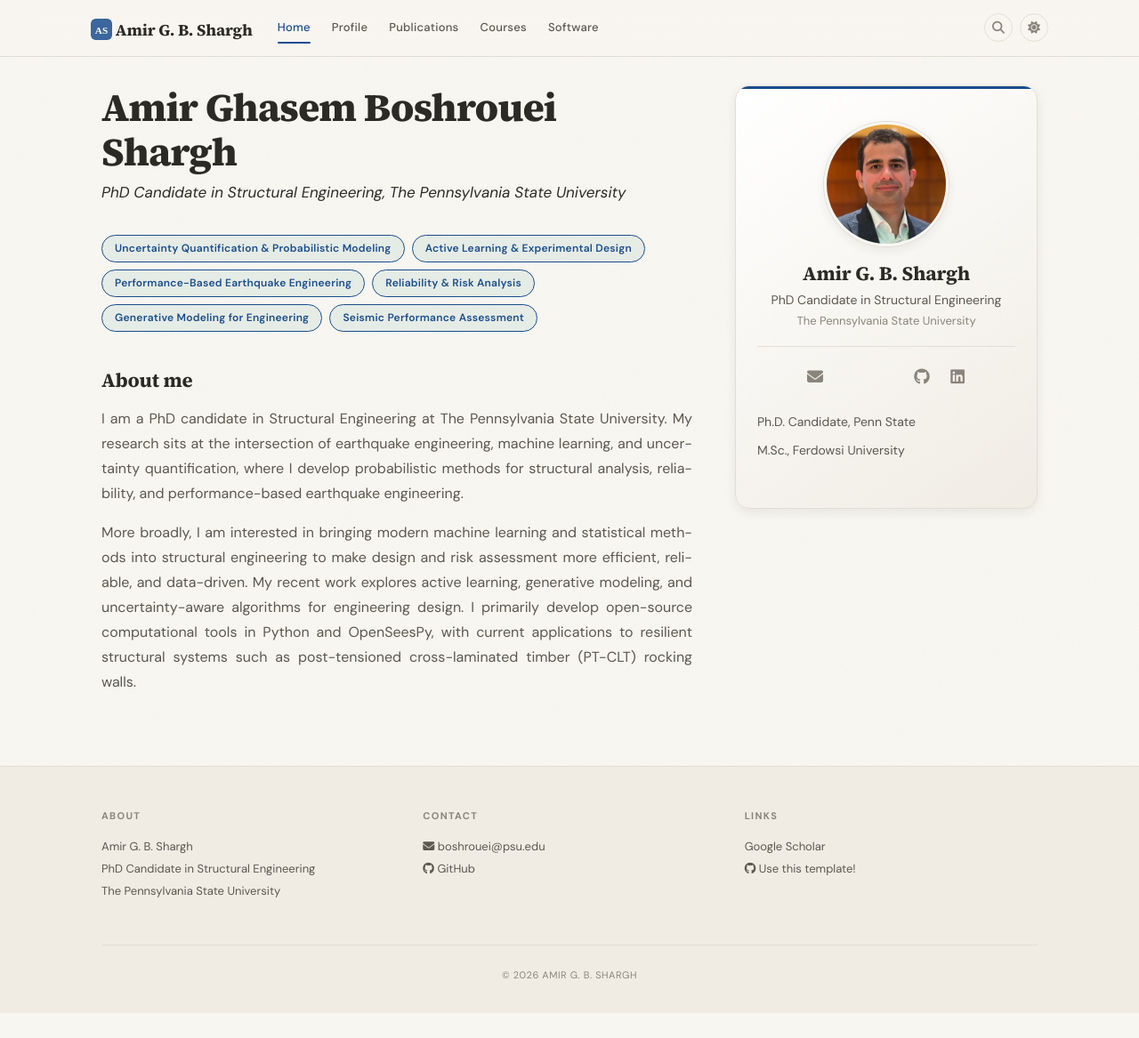
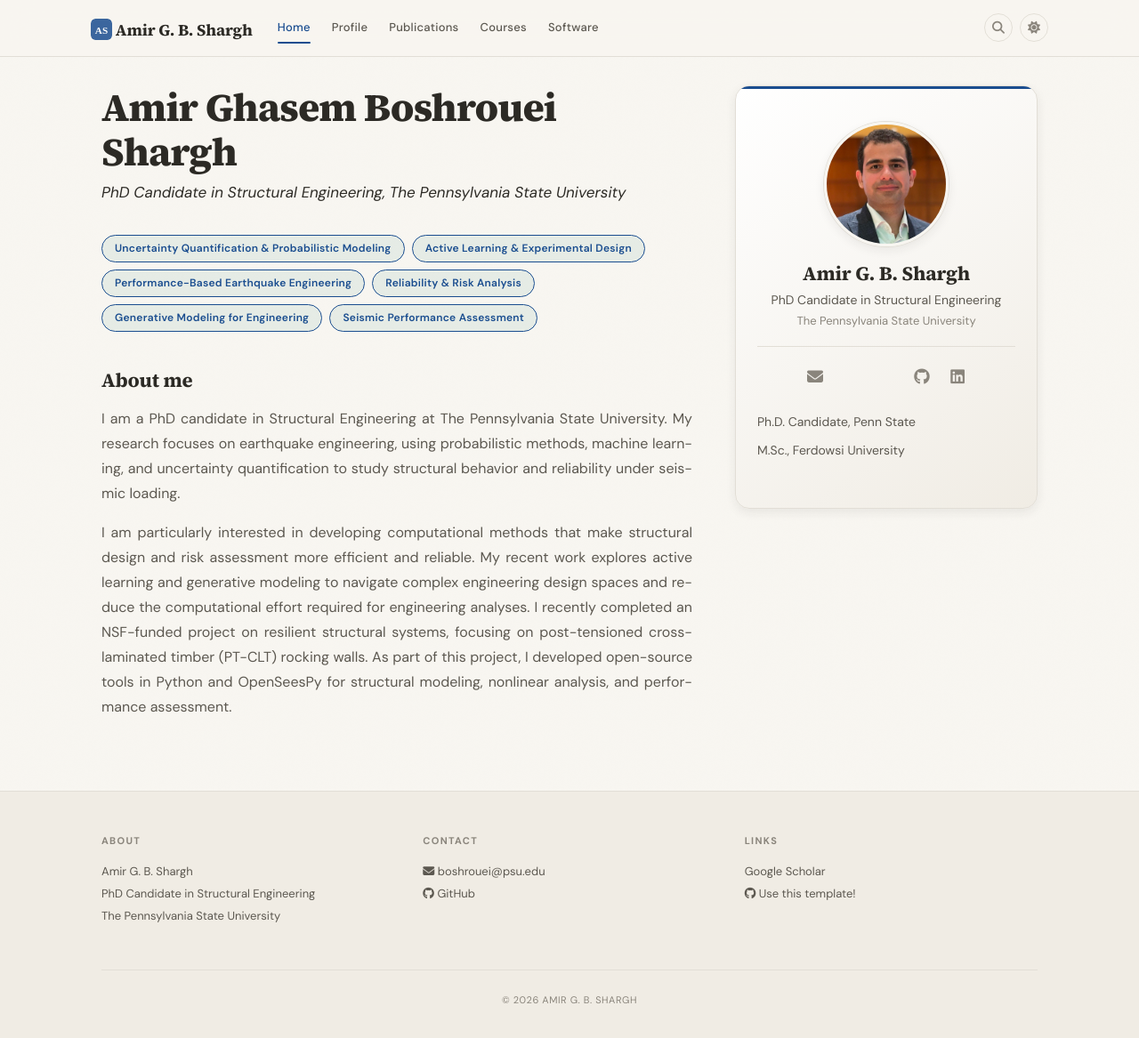
Before and after one commit to AGB-Shargh/AGB-Shargh.github.io, a Jekyll site: the page built from _pages/home.md, in a window 1280 px wide. Shown: the whole page at 89% size. Built offline with Jekyll 4.4.1, drawn with Linux system fonts in a browser that asks for light colours; a style sheet for code colours, icons or effects is not loaded; before the commit the page ends 1139 px from its top, so only the background shows below that.

Commit message:
Update home.md

```diff
--- a/_pages/home.md
+++ b/_pages/home.md
@@ -31,8 +31,8 @@ permalink: /
 
 <div class="justify-text" markdown="1">
 
-I am a PhD candidate in Structural Engineering at The Pennsylvania State University. My research sits at the intersection of earthquake engineering, machine learning, and uncertainty quantification, where I develop probabilistic methods for structural analysis, reliability, and performance-based earthquake engineering.
+I am a PhD candidate in Structural Engineering at The Pennsylvania State University. My research focuses on earthquake engineering, using probabilistic methods, machine learning, and uncertainty quantification to study structural behavior and reliability under seismic loading.
 
-More broadly, I am interested in bringing modern machine learning and statistical methods into structural engineering to make design and risk assessment more efficient, reliable, and data-driven. My recent work explores active learning, generative modeling, and uncertainty-aware algorithms for engineering design. I primarily develop open-source computational tools in Python and OpenSeesPy, with current applications to resilient structural systems such as post-tensioned cross-laminated timber (PT-CLT) rocking walls.
+I am particularly interested in developing computational methods that make structural design and risk assessment more efficient and reliable. My recent work explores active learning and generative modeling to navigate complex engineering design spaces and reduce the computational effort required for engineering analyses. I recently completed an NSF-funded project on resilient structural systems, focusing on post-tensioned cross-laminated timber (PT-CLT) rocking walls. As part of this project, I developed open-source tools in Python and OpenSeesPy for structural modeling, nonlinear analysis, and performance assessment.
 
 </div>
```
